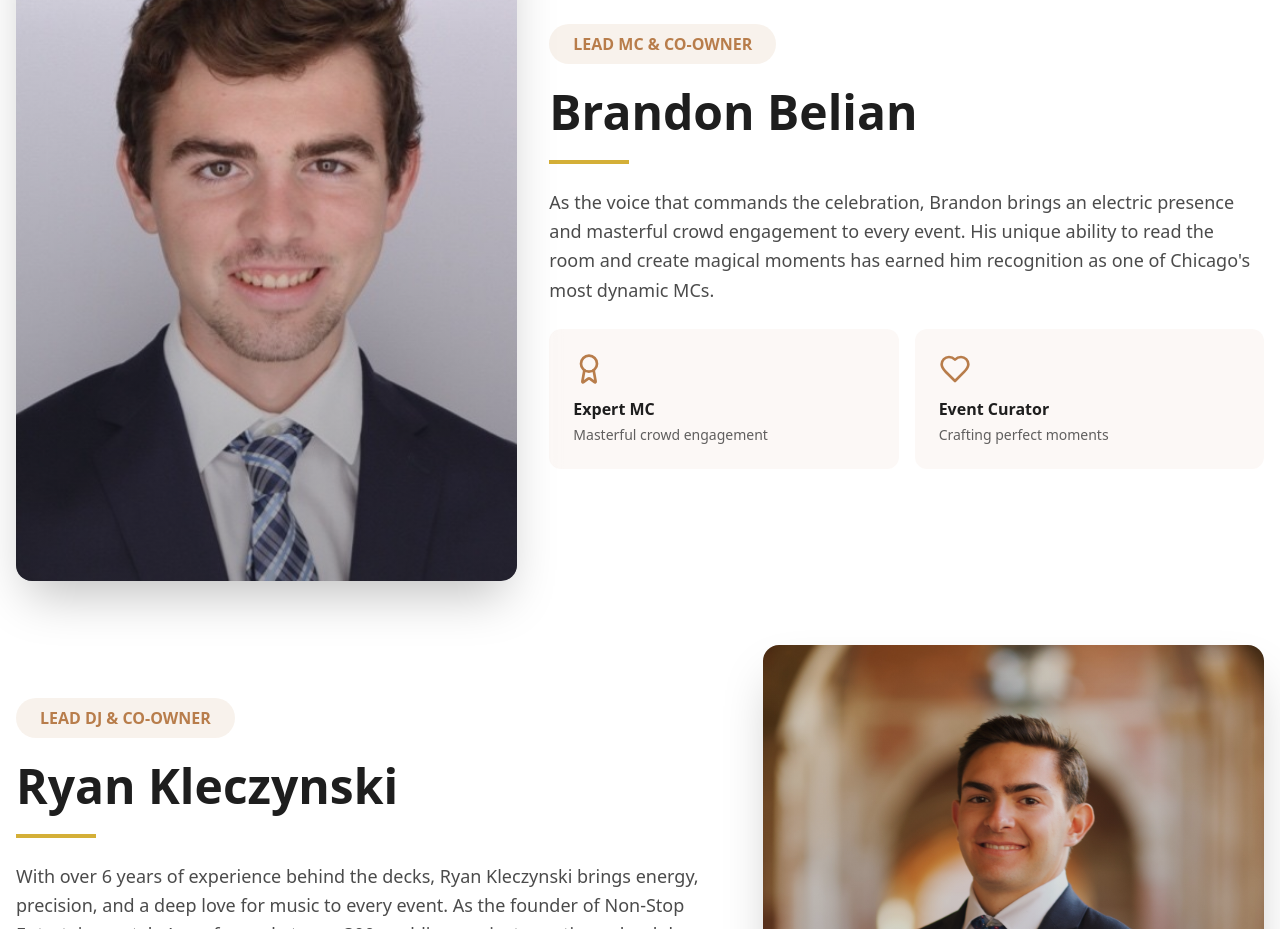
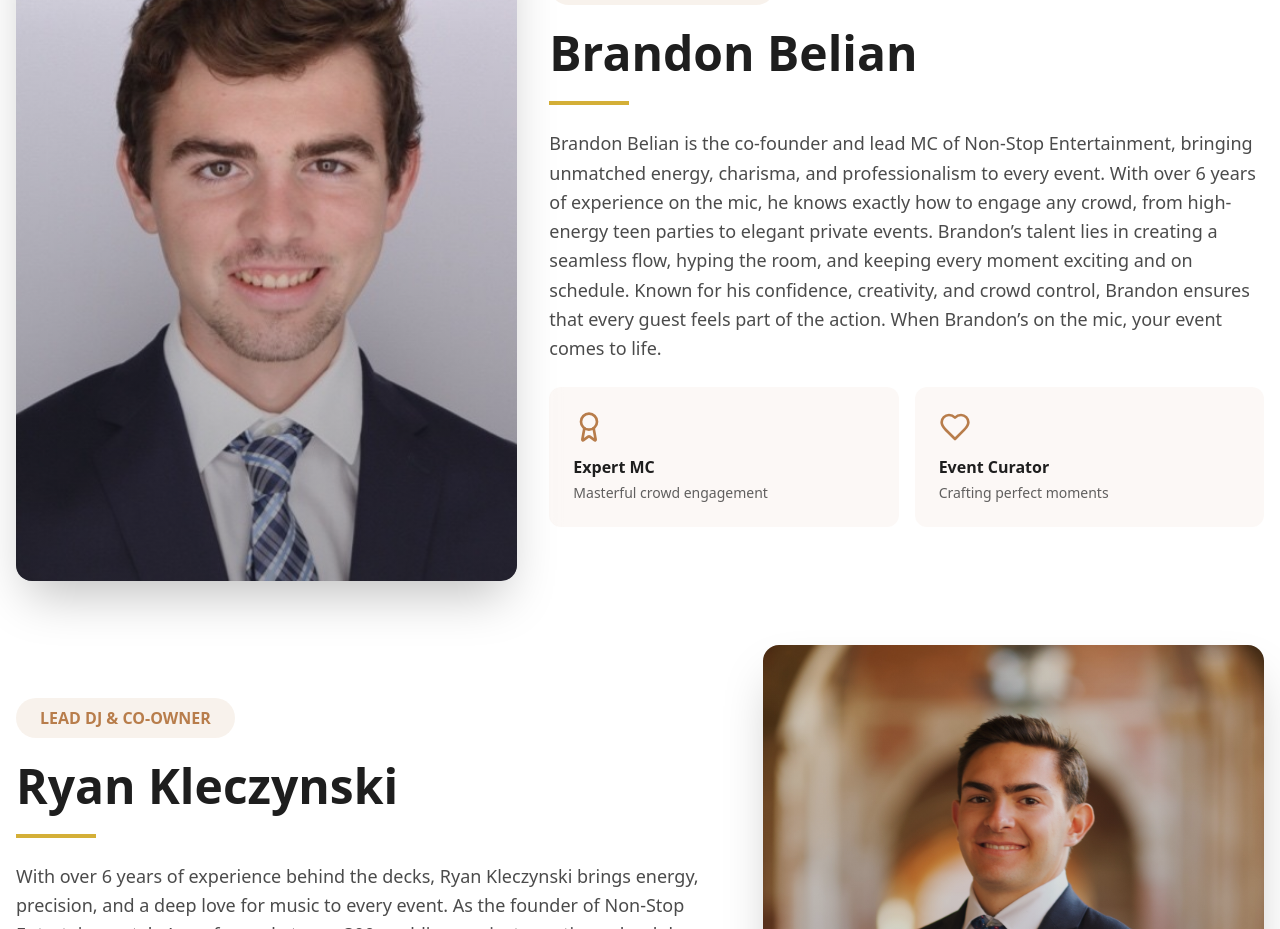
Before and after one commit to bbelian01/nonstop-entertainment, a Next.js app: page /about in a window 1280 px wide. Shown: the part 1380-2309 px from the top of the page. Built offline with nearby package versions, Linux system fonts and the light colour scheme.

Commit message:
added about

```diff
--- a/app/services/page.jsx
+++ b/app/services/page.jsx
@@ -162,22 +162,27 @@ export default function ServicesPage() {
       <HeroSection21st
         badge={{ text: "Services" }}
         title={
-          <>
-            <div className="flex items-baseline justify-center gap-x-3">
+          <div className="flex flex-col items-center">
+            <div className="flex flex-col sm:flex-row items-center sm:items-baseline justify-center gap-x-3 gap-y-2">
               <span>Our</span>
               <span className="bg-gradient-to-r from-[#E6D3B3] via-[#E6D3B3] to-[#C4A47C] text-transparent bg-clip-text">
                 First-Class
               </span>
               <span>Services</span>
             </div>
-            <div className="mt-4 text-2xl md:text-3xl font-normal text-[#E6D3B3]">
+            <div className="mt-4 text-xl sm:text-2xl md:text-3xl font-normal text-[#E6D3B3]/80 text-center">
               8+ years of experience with event entertainment serving ages 4+
             </div>
-          </>
+          </div>
         }
         description="From intimate gatherings to grand celebrations, we provide premium DJ services tailored to your event's unique needs."
         actions={[
-          { text: "Get a Quote", href: "/get-a-quote", variant: "default" }
+          {
+            text: "Get a Quote",
+            href: "/get-a-quote",
+            variant: "default",
+            icon: <ArrowRight className="h-4 w-4" />
+          }
         ]}
         backgroundVideo={{
           src: "/hero-bg.mp4",
--- a/components/AboutPageContent.jsx
+++ b/components/AboutPageContent.jsx
@@ -123,10 +123,14 @@ export default function AboutPageContent() {
                 <div className="w-20 h-1 bg-[#D4AF37]"></div>
 
                 <p className="text-lg text-[#1E1E1E]/80 leading-relaxed">
-                  As the voice that commands the celebration, Brandon brings an electric presence
-                  and masterful crowd engagement to every event. His unique ability to read the room
-                  and create magical moments has earned him recognition as one of Chicago's most
-                  dynamic MCs.
+                Brandon Belian is the co-founder and lead MC of Non-Stop Entertainment,
+                bringing unmatched energy, charisma, and professionalism to every event.
+                With over 6 years of experience on the mic, he knows exactly how to engage any crowd,
+                from high-energy teen parties to elegant private events. Brandon’s talent
+                lies in creating a seamless flow, hyping the room, and keeping every moment
+                 exciting and on schedule. Known for his confidence, creativity, and crowd
+                 control, Brandon ensures that every guest feels part of the action. When
+                 Brandon’s on the mic, your event comes to life.
                 </p>
 
                 <div className="grid grid-cols-2 gap-4">
```
